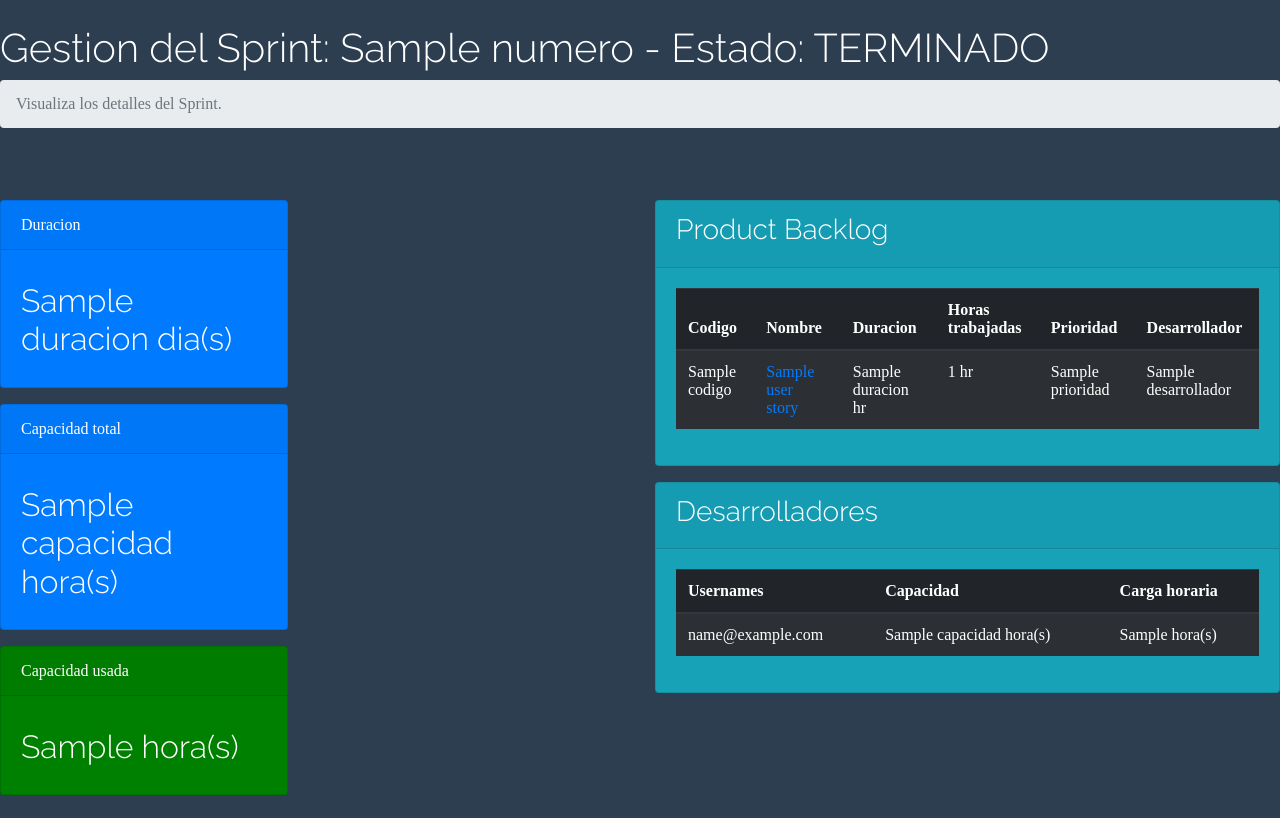
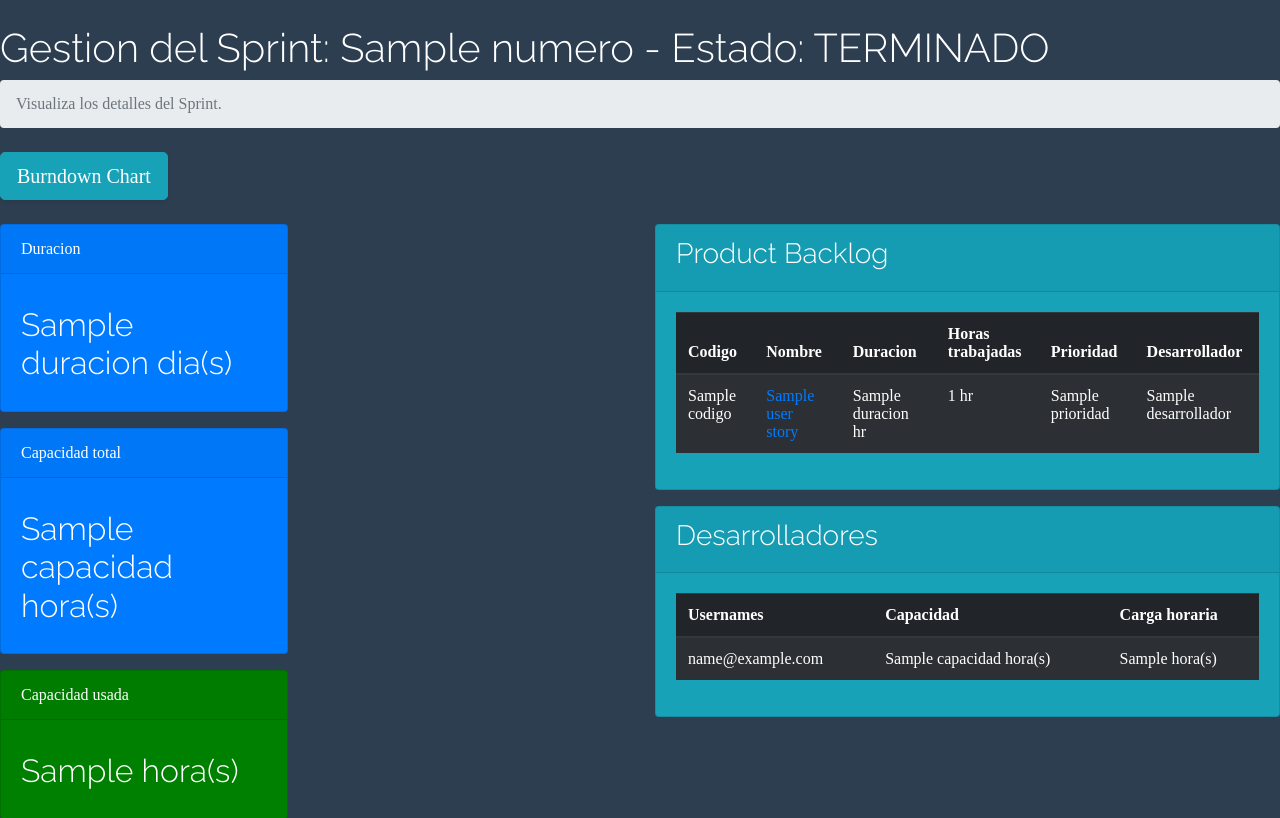
Before and after one commit to Diegocent/SGPAgiles, a Django app: template proyecto/templates/sprint/detalle_sprint.html in a window 1280 px wide. Shown: the part 104-922 px from the top of the page. Before the commit the page ends 899 px from the top, so only its background shows below. Run offline with Django 3.2, Linux system fonts and the light colour scheme; the template is opened without the code that fills it: most values are stand-ins (such as "Sample title", 1, 10 or a date in 2020); parts of the project's set-up code (start-up, migrations or seed data) failed here and were passed over; some libraries are stand-ins or nearby versions.

Commit message:
Boton para ver el burndown chart

```diff
--- a/proyecto/templates/sprint/detalle_sprint.html
+++ b/proyecto/templates/sprint/detalle_sprint.html
@@ -16,6 +16,9 @@
     {% if sprint.estado == "EN_PROCESO" %}
         <a href="{% url "finalizar_sprint" id_proyecto=id_proyecto id_sprint=sprint.id %}"><button type="button" class="btn btn-lg btn-success fw-bold border-opacity-75 bg-black">Finalizar Sprint</button></a>
         <a href="{% url "cancelar_sprint" id_proyecto=id_proyecto id_sprint=sprint.id %}"><button type="button" class="btn btn-lg btn-danger fw-bold border-opacity-75 bg-black">Cancelar Sprint</button></a>
+    {% endif %}
+    {% if sprint.estado == "EN_PROCESO" or sprint.estado == "TERMINADO" %}
+        <a href="{% url "ver_burndown" id_proyecto=id_proyecto id_sprint=sprint.id %}"><button type="button" class="btn btn-lg btn-info fw-bold border-opacity-75 bg-black">Burndown Chart</button></a>
     {% endif %}
     <br>
     <br>
```
